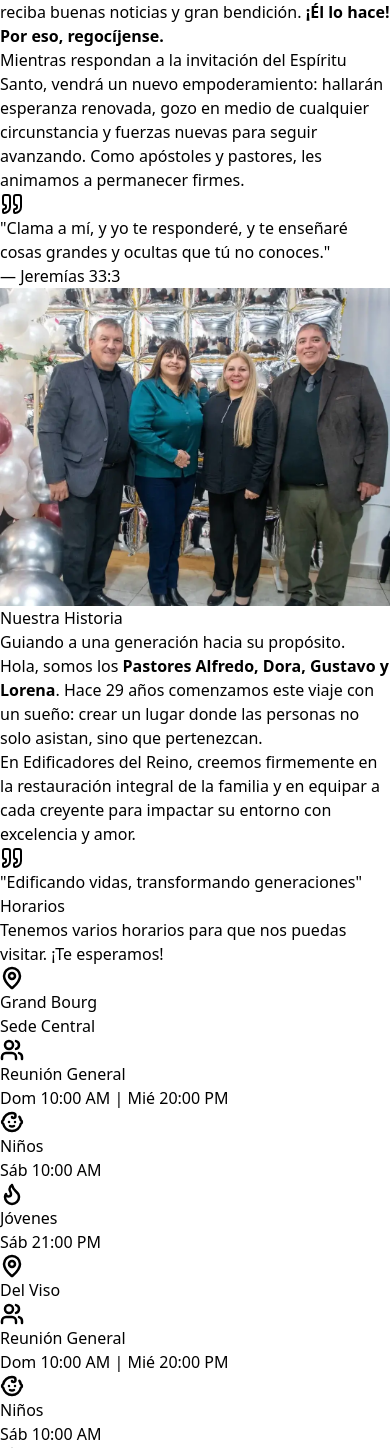
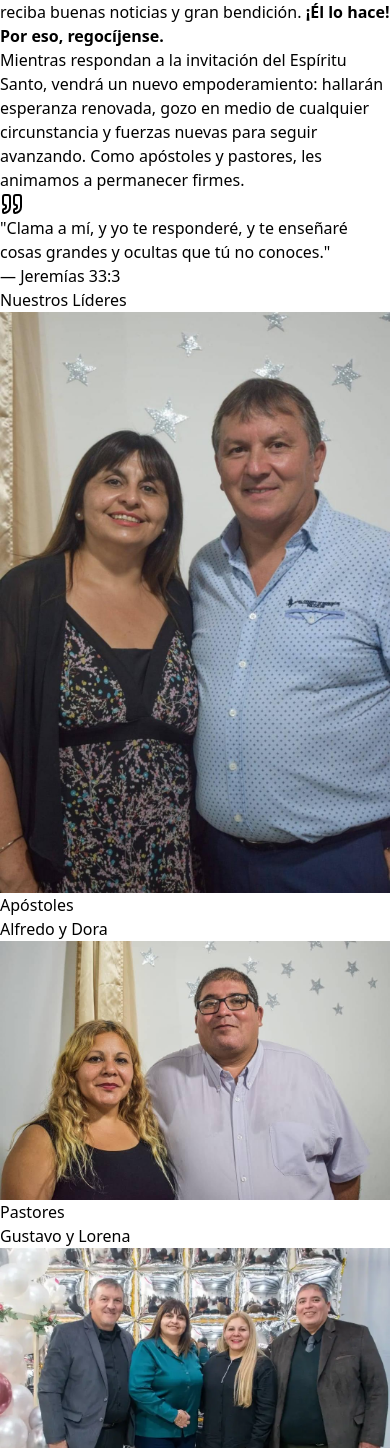
Before and after one commit to MarceFrey/Edificadores-del-reino, a React (Vite) app: page / in a window 390 px wide. Shown: the part 1598-3046 px from the top of the page. Built offline with nearby package versions, Linux system fonts and the light colour scheme.

Commit message:
Feat: Se agrega seccion de pastores

```diff
--- a/src/pages/Home.jsx
+++ b/src/pages/Home.jsx
@@ -6,12 +6,14 @@ import Ministries from './Ministries';
 import Donations from './Donations';
 import Mapas from './Mapas';
 import Horarios from './Horarios';
+import Pastores from './Pastores';
 
 function Home() {
   return (
     <div className="min-h-screen font-sans bg-[url('/fondo.png')] bg-cover bg-center bg-fixed">
       <Hero />
       <Lema/>
+      <Pastores />
       <About />
       <Horarios />
       <Mapas />
--- /dev/null
+++ b/src/pages/Pastores.jsx
@@ -0,0 +1,78 @@
+const Pastores = () => {
+  return (
+    // Fondo gris extraclaro para dar respiro visual
+    <section id="lideres" className="py-24 bg-gray-50">
+
+      {/* Usamos max-w-5xl porque solo son 2 columnas, así no quedan muy separadas */}
+      <div className="max-w-5xl mx-auto px-4 sm:px-6 lg:px-8">
+
+        {/* --- ENCABEZADO --- */}
+        <div className="text-center mb-16">
+          <h2 className="text-4xl md:text-5xl font-extrabold text-gray-900 tracking-tight">
+            Nuestros <span className="text-amber-900">Líderes</span>
+          </h2>
+        </div>
+
+        {/* --- GRID DE LÍDERES --- */}
+        {/* 1 columna en celu, 2 columnas en PC */}
+        <div className="grid grid-cols-1 md:grid-cols-2 gap-12 md:gap-16">
+
+          {/* LÍDERES 1: Apóstoles Alfredo y Dora */}
+          <div className="flex flex-col items-center text-center group">
+
+            {/* Contenedor de la foto */}
+            <div className="relative w-56 h-56 sm:w-64 sm:h-64 mb-8">
+              {/* Sombra ámbar difuminada detrás (Efecto Glow) */}
+              <div className="absolute inset-0 bg-amber-200 rounded-full blur-xl opacity-40 group-hover:opacity-70 transition-opacity duration-500"></div>
+
+              {/* La Fotografía */}
+              <img
+                src="/pastores1.jpeg"
+                alt="Apóstoles Alfredo y Dora"
+                className="relative w-full h-full object-cover rounded-full shadow-lg border-4 border-white group-hover:scale-105 transition-transform duration-500"
+              />
+            </div>
+
+            {/* Textos */}
+            <p className="text-amber-700 font-bold uppercase tracking-widest text-sm">
+              Apóstoles
+            </p>
+            <h3 className="text-2xl font-bold text-gray-900 mb-2 group-hover:text-amber-900 transition-colors duration-300">
+              Alfredo y Dora
+            </h3>
+
+          </div>
+
+          {/* LÍDERES 2: Pastores Gustavo y Lorena */}
+          <div className="flex flex-col items-center text-center group">
+
+            {/* Contenedor de la foto */}
+            <div className="relative w-56 h-56 sm:w-64 sm:h-64 mb-8">
+              {/* Sombra ámbar difuminada detrás (Efecto Glow) */}
+              <div className="absolute inset-0 bg-amber-200 rounded-full blur-xl opacity-40 group-hover:opacity-70 transition-opacity duration-500"></div>
+
+              {/* La Fotografía */}
+              <img
+                src="/pastores2.jpeg"
+                alt="Pastores Gustavo y Lorena"
+                className="relative w-full h-full object-cover rounded-full shadow-lg border-4 border-white group-hover:scale-105 transition-transform duration-500"
+              />
+            </div>
+
+            {/* Textos */}
+            <p className="text-amber-700 font-bold uppercase tracking-widest text-sm">
+              Pastores
+            </p>
+            <h3 className="text-2xl font-bold text-gray-900 mb-2 group-hover:text-amber-900 transition-colors duration-300">
+              Gustavo y Lorena
+            </h3>
+          </div>
+
+        </div>
+
+      </div>
+    </section>
+  );
+};
+
+export default Pastores;
```
Also changed, not shown: src/pages/About.jsx (+2 -6 lines), public/pastores1.jpeg (added), public/pastores2.jpeg (added).
